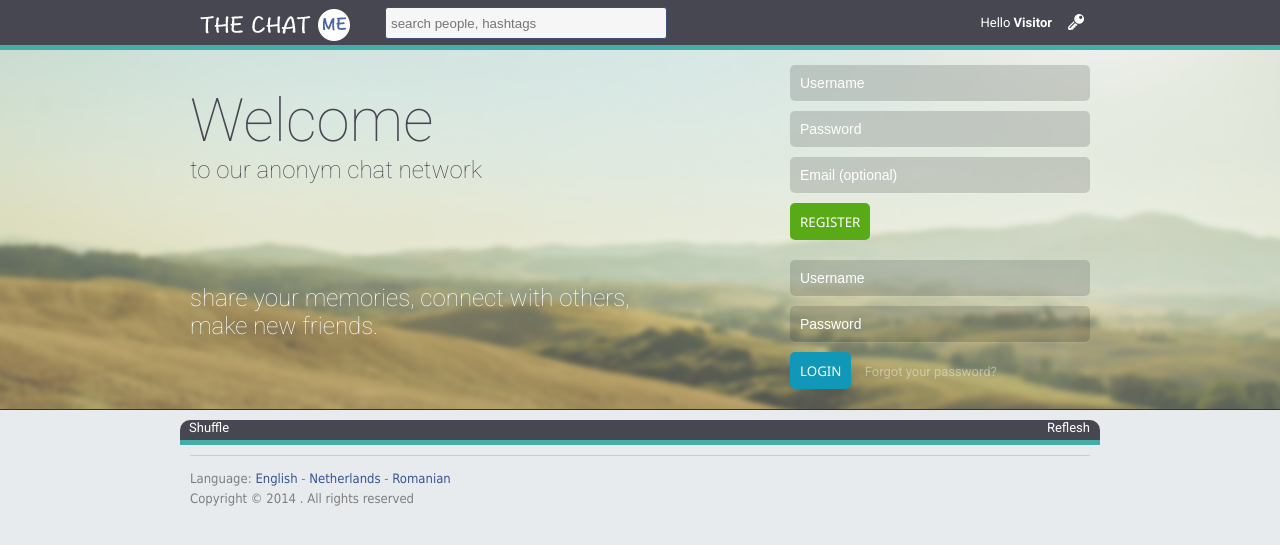
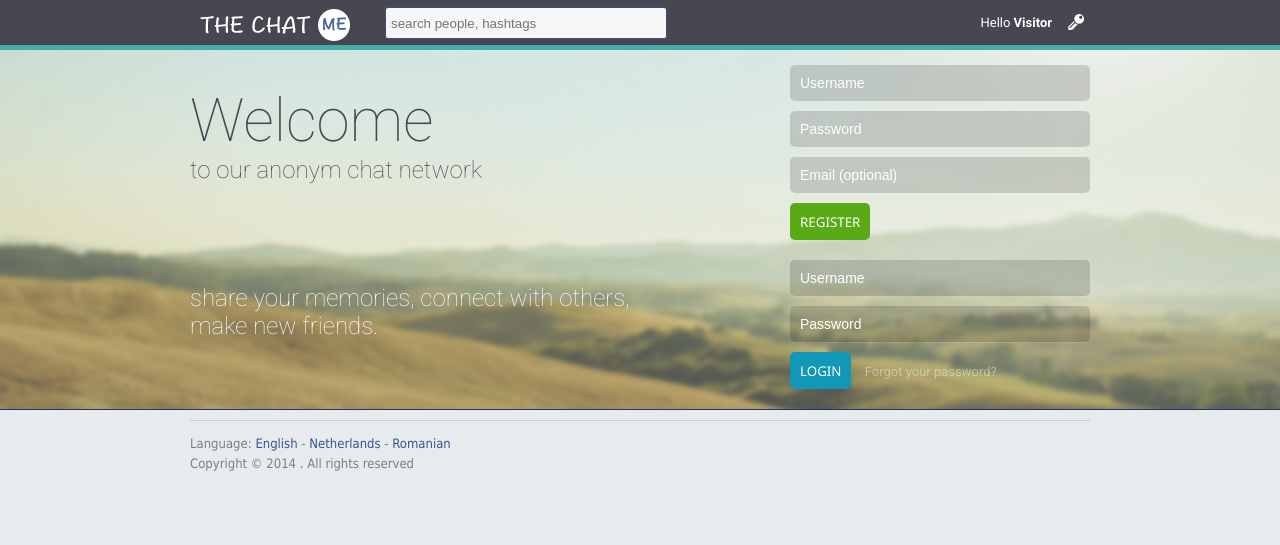
Before and after one commit to bahattincinic/chat-project, a Django app: template chatproject/templates/chat/homepage.html in a window 1280 px wide. Shown: the top 545 px of the page. Run offline with Django 3.2, Linux system fonts and the light colour scheme; the template is opened without the code that fills it, so the values that code supplies are empty.

Commit message:
shuffle edit

```diff
--- a/chatproject/templates/chat/homepage.html
+++ b/chatproject/templates/chat/homepage.html
@@ -48,7 +48,7 @@
 
 <!-- Shuffle -->
 <div class="welcome-full" ng-controller="shuffleController">
-    <div class="shuffle_bar row-body">
+    <div class="shuffle_bar row-body"  ng-hide="shuffle_list.length==0">
         <span class="title">Shuffle</span>
         <span class="reflesh" ng-click="reflesh()">Reflesh</span>
     </div>
```
